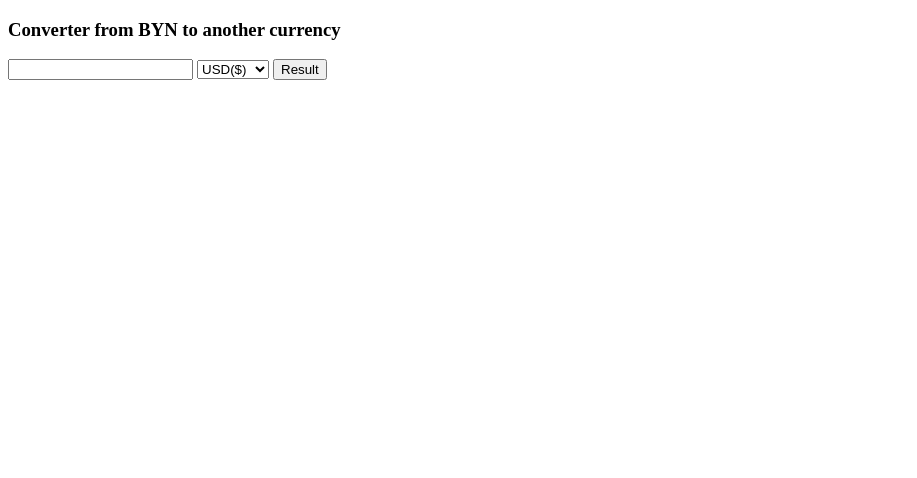
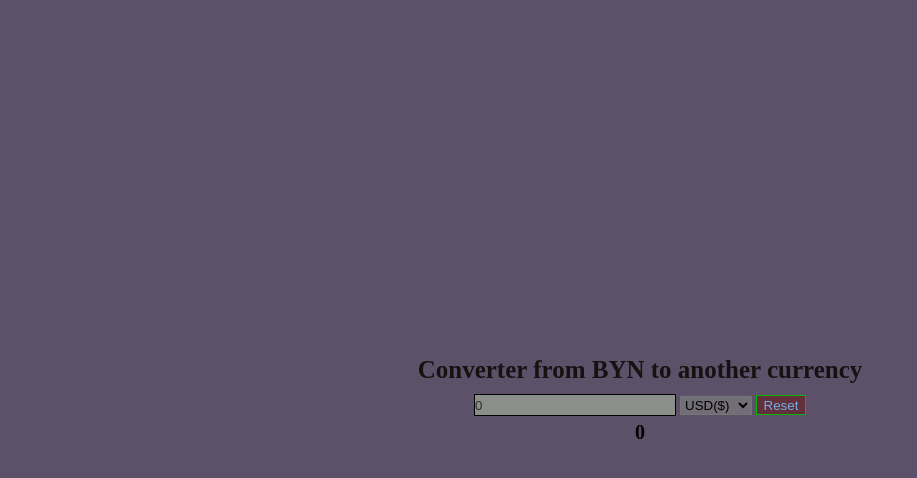
Before and after one commit to Oleg993/Currency-Converter, a plain HTML site: page index.html in a window 1280 px wide. Shown: the whole page, without its empty margins (0-917 px from the left). Drawn offline with Linux system fonts and the light colour scheme.

Commit message:
added btn Reset and styles.css

```diff
--- a/index.html
+++ b/index.html
@@ -5,10 +5,12 @@
     <meta http-equiv="X-UA-Compatible" content="IE=edge" />
     <meta name="viewport" content="width=device-width, initial-scale=1.0" />
     <title>Converter</title>
+    <link rel="stylesheet" href="style.css" />
   </head>
   <body>
-    <h3>Converter from BYN to another currency</h3>
-    <input class="value-input" type="number" />
+    <h3 class="main-text">Converter from BYN to another currency</h3>
+    <div>
+      <input class="value-input" type="number" placeholder="0" />
       <select class="select-currency">
         <option value="USD">USD($)</option>
         <option value="EUR">EUR(€)</option>
@@ -16,8 +18,10 @@
         <option value="BYN">BYN(Br)</option>
         <option value="UAH">UAH(₴)</option>
       </select>
-    <button class="buttonRes">Result</button>
-    <p class="outputP"></p>
+      <!-- <button class="button-result">Result</button> -->
+      <button class="button-reset">Reset</button>
+    </div>
+    <p class="outputBlock"></p>
   </body>
   <script src="index.js"></script>
   <script src="convertor.js"></script>
--- a/index.js
+++ b/index.js
@@ -1,16 +1,18 @@
 const valueInput = document.querySelector('.value-input');
 const selectCurrency = document.querySelector('.select-currency');
-const outputP = document.querySelector('.outputP');
-const buttonRes = document.querySelector('.buttonRes'); // тоже нужно закоментировать, если выводить результат без кнопки
+const outputBlock = document.querySelector('.outputBlock');
+// const buttonResult = document.querySelector('.button-result'); // тоже нужно закоментировать, если выводить результат без кнопки
+const btnReset = document.querySelector('.button-reset');
+outputBlock.innerHTML = 0;
 
 // вывод конвертированных данных на экран при нажатии кнопки
 
-buttonRes.addEventListener('click', function () {
-  const belRub = Number(valueInput.value);
-  const corrency = selectCurrency.value;
-  const result = convert(belRub, corrency);
-  outputP.innerHTML = result.toFixed(2);
-});
+// buttonResult.addEventListener('click', function () {
+//   const belRub = Number(valueInput.value);
+//   const corrency = selectCurrency.value;
+//   const result = convert(belRub, corrency);
+//   outputBlock.innerHTML = result.toFixed(2);
+// });
 
 // автоматический перерасчет при изменении валюты через селектор
 
@@ -19,15 +21,20 @@ selectCurrency.addEventListener('change', function () {
   const currency = selectCurrency.value;
   const result = convert(belRub, currency);
 
-  outputP.innerText = result.toFixed(2);
+  outputBlock.innerText = result.toFixed(2);
+});
+
+btnReset.addEventListener('click', () => {
+  valueInput.value = null;
+  outputBlock.innerHTML = 0;
 });
 
 // моментальное конвертирование без кнопки//
 
-// valueInput.addEventListener('input', function () {
-//   const belRub = Number(valueInput.value);
-//   const currency = selectCurrency.value;
-//   const result = convert(belRub, currency);
+valueInput.addEventListener('input', function () {
+  const belRub = Number(valueInput.value);
+  const currency = selectCurrency.value;
+  const result = convert(belRub, currency);
 
-//   outputP.innerText = result.toFixed(2);;
-// });
+  outputBlock.innerText = result.toFixed(2);
+});
--- /dev/null
+++ b/style.css
@@ -0,0 +1,57 @@
+* {
+  margin: 0;
+  padding: 0;
+}
+body {
+  background-color: rgb(93, 81, 105);
+  display: flex;
+  flex-direction: column;
+  align-items: center;
+  justify-content: center;
+  height: 100vh;
+}
+.main-text {
+  color: rgb(24, 17, 17);
+  font-size: 25px;
+  margin-bottom: 10px;
+}
+.value-input {
+  background-color: rgba(220, 255, 196, 0.356);
+  border: solid 1px;
+  width: 200px;
+  height: 20px;
+}
+.select-currency {
+  background-color: rgba(220, 255, 196, 0.168);
+  cursor: pointer;
+}
+
+.button-result {
+  background-color: rgb(27, 109, 7);
+  color: rgba(0, 255, 255, 0.664);
+  border: solid 1px;
+  width: 50px;
+  height: 20px;
+  cursor: pointer;
+  border-color: rgb(105, 16, 16);
+}
+
+.button-reset {
+  background-color: rgba(105, 16, 16, 0.5);
+  color: rgb(113, 175, 230);
+  width: 50px;
+  height: 20px;
+  border: solid 1px;
+  border-color: rgb(7, 182, 1);
+  cursor: pointer;
+}
+
+.outputBlock {
+  font-size: 20px;
+  font-weight: bold;
+  margin-top: 5px;
+}
+
+::-webkit-input-placeholder {
+  color: rgb(48, 48, 48);
+}
```
Lines whose indentation alone changed are shown as unchanged.
